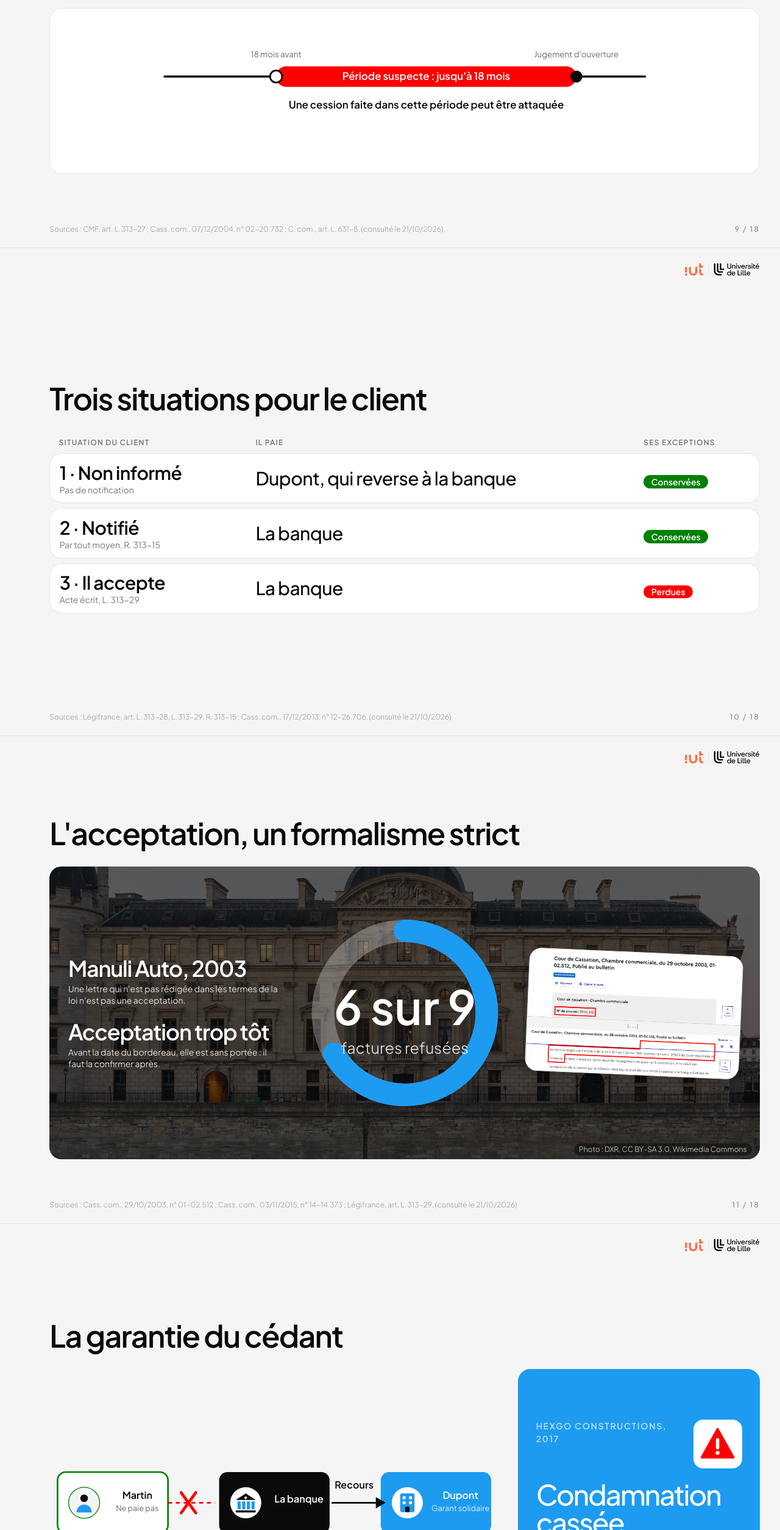
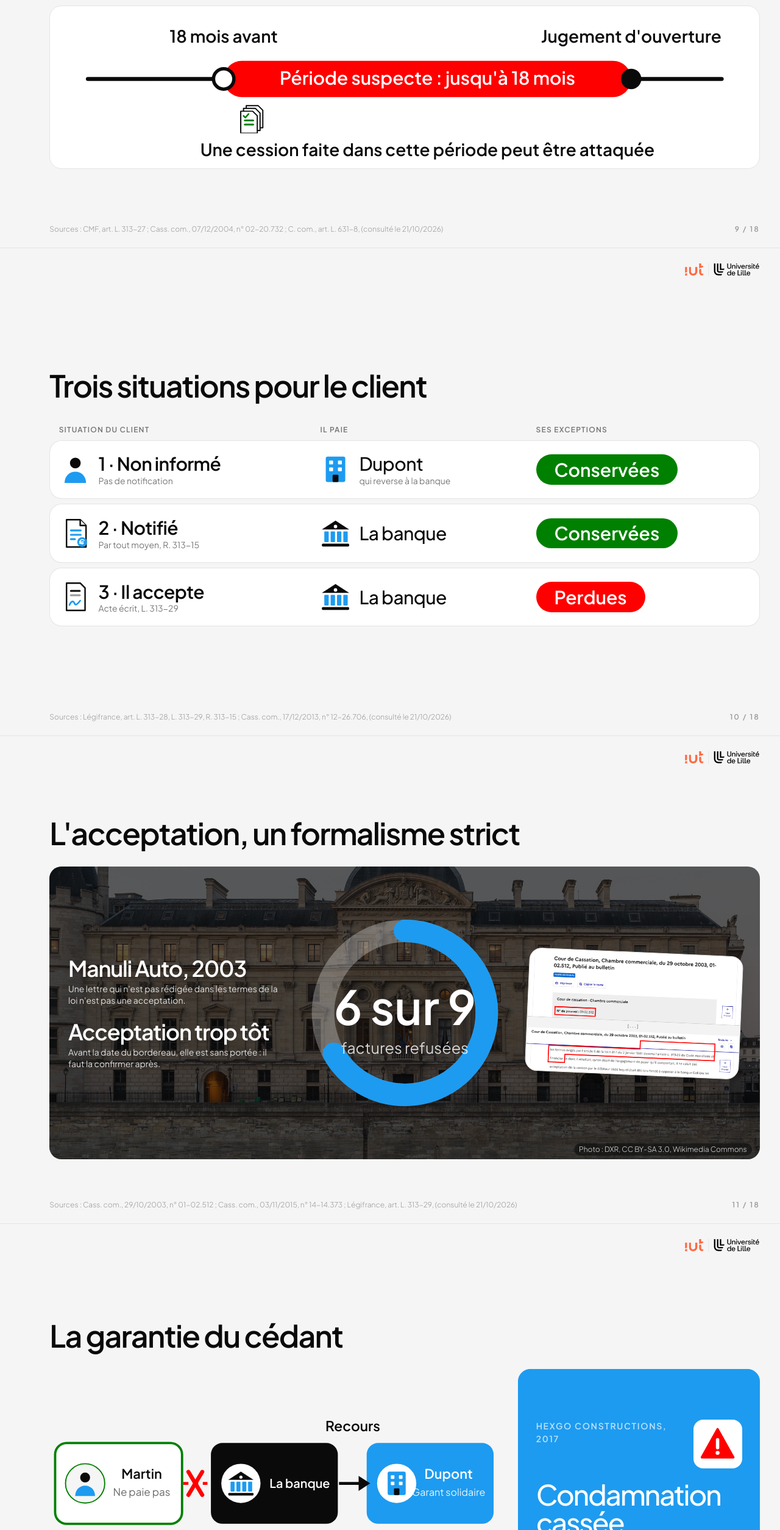
Before and after one commit to sosocht/expose-dailly, a plain HTML site: page fr/index.html in a window 1280 px wide. Shown: the part 6794-9303 px from the top of the page at 61% size. Drawn offline with Linux system fonts and the light colour scheme.

Commit message:
Exposé Dailly : slides 9, 10, 12, 15 et 16 retravaillées après revue
Co-Authored-By: Claude Sonnet 5.5 <noreply@anthropic.com>

```diff
--- a/fr/index.html
+++ b/fr/index.html
@@ -233,9 +233,9 @@ strong{font-weight:600}
 .s7w .photo{height:100%}
 .s8w{display:grid;grid-template-columns:1fr 38%;gap:2.4vw;height:54vh;align-items:stretch}
 .s8w .col{display:flex;flex-direction:column;gap:1.6vh;justify-content:center}
-.s9w{display:grid;grid-template-rows:auto 1fr;gap:2vh;height:56vh}
+.s9w{display:grid;grid-template-rows:auto minmax(0,1fr);gap:2vh;height:54vh}
 .s9h{display:grid;grid-template-columns:20vh 1fr;gap:2vw;align-items:center}
-.s9h .bou{width:20vh;height:20vh}
+.s9h .bou{width:16vh;height:16vh}
 .s11w{position:relative;height:60vh;border-radius:var(--r);overflow:hidden;color:#fff}
 .s11w .bg{position:absolute;inset:0}
 .s11w .bg img{width:100%;height:100%;object-fit:cover}
@@ -266,6 +266,11 @@ strong{font-weight:600}
 .s17w .merci{color:#fff;font-size:clamp(1.6rem,3.2vw,2.8rem);font-weight:600;letter-spacing:-.035em}
 .pied.cl{color:rgba(255,255,255,.7)}
 .fonds{position:relative}
+.lig{display:flex;align-items:center;gap:1vw}
+.lig .ico{width:6.4vh;height:6.4vh;flex:none}
+.lig small{display:block;font-size:var(--fs-md);font-weight:400;color:var(--sourdine);letter-spacing:0;margin-top:.3vh}
+.tabl.big td{padding:2.6vh 1.2vw}
+.pl.big{font-size:var(--fs-chiffre);padding:.25em 1em;font-weight:600}
 .barre{height:5.4vh;border-radius:999px;background:#fff;color:var(--vert);font-weight:600;display:flex;align-items:center;padding:0 1.2vw;font-size:var(--fs-md);white-space:nowrap}
 .barre-c{background:var(--encre)}
 .credit{font-size:12px;background:rgba(10,10,10,.55);padding:.1em .7em;border-radius:999px;text-shadow:none}
@@ -286,6 +291,7 @@ strong{font-weight:600}
   @keyframes a-balance{0%,100%{transform:rotate(-7deg)}50%{transform:rotate(7deg)}}
   @keyframes a-roule{from{transform:translateX(0)}to{transform:translateX(920px)}}
   @keyframes a-balai{0%{opacity:0;transform:translateX(-2vw)}12%,88%{opacity:1;transform:translateX(0)}100%{opacity:0;transform:translateX(2vw)}}
+  @keyframes a-roule2{from{transform:translateX(0)}to{transform:translateX(580px)}}
   @keyframes a-grandit{from{transform:scaleY(0)}}
   @keyframes a-arc{from{stroke-dashoffset:var(--dd)}}
   @keyframes a-ticks{from{opacity:0;transform:scale(.4)}}
@@ -332,11 +338,13 @@ strong{font-weight:600}
   /* S9 : bouclier qui pulse, zone suspecte qui se remplit */
   #s9.ici .bou{animation:a-pulse 3.2s ease-in-out infinite}
   #s9.ici .zone{animation:a-trace 2s .6s ease-out backwards}
+  #s9.ici .bille2{animation:a-roule2 6s 1.2s ease-in-out infinite alternate}
   #s9.ici .pt{animation:a-monte .7s ease-out backwards}
   #s9.ici .pt.p2{animation-delay:.5s} #s9.ici .pt.p3{animation-delay:1s}
   /* S10 : le tableau se déroule ligne par ligne */
   #s10.ici .tabl tbody tr{animation:a-droite .8s ease-out backwards}
   #s10.ici .tabl tbody tr:nth-child(2){animation-delay:.3s} #s10.ici .tabl tbody tr:nth-child(3){animation-delay:.6s}
+  #s10.ici .lig .ico,#s15.ici .lig .ico{animation:a-flotte 4.5s ease-in-out infinite}
   /* S11 : jauge 6 sur 9, pièce qui bouge */
   #s11.ici .s11w .bg img{animation:a-zoom 20s ease-out forwards}
   #s11.ici .don .arc{animation:a-arc 2s .5s ease-out backwards}
@@ -653,12 +661,13 @@ Et c'est pour cela que la date est une mention essentielle. Un bordereau qui n'e
         <div><svg class="ico"><use href="#c-immeuble"/></svg><p style="margin:0"><b>La créance sort du patrimoine du cédant</b><span>Ses autres créanciers ne peuvent pas la saisir</span></p></div>
         <div><svg class="ico"><use href="#c-pile"/></svg><p style="margin:0"><b>Les sûretés suivent la créance</b><span>Même si Dupont est en redressement ou en liquidation</span></p></div>
       </div></div>
-    <div class="carte" style="padding:1.6vh 1.6vw"><div class="tline" style="height:22vh"><svg viewBox="0 0 1200 250" role="img" aria-label="Période suspecte : jusqu'à 18 mois avant le jugement d'ouverture">
-      <path d="M 40 140 H 1160" stroke="#0a0a0a" stroke-width="5" stroke-linecap="round"/>
-      <g class="zone"><rect x="300" y="116" width="700" height="48" rx="24" fill="#ff0000"/><text x="650" y="148" text-anchor="middle" fill="#fff" style="font-family:var(--sans);font-size:24px;font-weight:600">Période suspecte : jusqu'à 18 mois</text></g>
-      <g class="pt"><circle cx="300" cy="140" r="14" fill="#fff" stroke="#0a0a0a" stroke-width="4"/><text class="tm2" x="300" y="95" text-anchor="middle">18 mois avant</text></g>
-      <g class="pt p2"><circle cx="1000" cy="140" r="14" fill="#0a0a0a"/><text class="tm2" x="1000" y="95" text-anchor="middle">Jugement d'ouverture</text></g>
-      <g class="pt p3"><text class="tf2" x="650" y="215" text-anchor="middle">Une cession faite dans cette période peut être attaquée</text></g>
+    <div class="carte" style="padding:1vh 1.6vw;min-height:0;overflow:hidden"><div class="tline" style="height:100%"><svg viewBox="0 0 1200 270" role="img" aria-label="Période suspecte : jusqu'à 18 mois avant le jugement d'ouverture">
+      <path d="M 40 120 H 1160" stroke="#0a0a0a" stroke-width="7" stroke-linecap="round"/>
+      <g class="zone"><rect x="280" y="88" width="720" height="64" rx="32" fill="#ff0000"/><text x="640" y="130" text-anchor="middle" fill="#fff" style="font-family:var(--sans);font-size:32px;font-weight:600">Période suspecte : jusqu'à 18 mois</text></g>
+      <g class="pt"><circle cx="280" cy="120" r="18" fill="#fff" stroke="#0a0a0a" stroke-width="6"/><text class="tf2" x="280" y="56" text-anchor="middle" style="font-size:30px">18 mois avant</text></g>
+      <g class="pt p2"><circle cx="1000" cy="120" r="18" fill="#0a0a0a"/><text class="tf2" x="1000" y="56" text-anchor="middle" style="font-size:30px">Jugement d'ouverture</text></g>
+      <g class="bille2"><use href="#c-pile" x="300" y="164" width="56" height="52"/></g>
+      <g class="pt p3"><text class="tf2" x="640" y="256" text-anchor="middle" style="font-size:30px">Une cession faite dans cette période peut être attaquée</text></g>
     </svg></div></div>
   </div>
   <p class="pied">Sources : CMF, art. L. 313-27 ; Cass. com., 07/12/2004, n° 02-20.732 ; C. com., art. L. 631-8, (consulté le 21/10/2026)</p>
@@ -673,10 +682,10 @@ Mais cette protection a deux limites. D'abord, la cession peut être attaquée s
 <section id="s10">
   <img class="lg-i" src="../assets/logo-iut.png" alt="IUT de Lille, Roubaix">
   <h2>Trois situations pour le client</h2>
-  <table class="tabl"><thead><tr><th>Situation du client</th><th>Il paie</th><th>Ses exceptions</th></tr></thead><tbody>
-    <tr><td>1 · Non informé<small>Pas de notification</small></td><td>Dupont, qui reverse à la banque</td><td><span class="pl v">Conservées</span></td></tr>
-    <tr><td>2 · Notifié<small>Par tout moyen, R. 313-15</small></td><td>La banque</td><td><span class="pl v">Conservées</span></td></tr>
-    <tr><td>3 · Il accepte<small>Acte écrit, L. 313-29</small></td><td>La banque</td><td><span class="pl r">Perdues</span></td></tr>
+  <table class="tabl big"><thead><tr><th>Situation du client</th><th>Il paie</th><th>Ses exceptions</th></tr></thead><tbody>
+    <tr><td><span class="lig"><svg class="ico"><use href="#c-personne"/></svg><span>1 · Non informé<small>Pas de notification</small></span></span></td><td><span class="lig"><svg class="ico"><use href="#c-immeuble"/></svg><span>Dupont<small>qui reverse à la banque</small></span></span></td><td><span class="pl v big">Conservées</span></td></tr>
+    <tr><td><span class="lig"><svg class="ico"><use href="#c-facture"/></svg><span>2 · Notifié<small>Par tout moyen, R. 313-15</small></span></span></td><td><span class="lig"><svg class="ico"><use href="#c-banque"/></svg><span>La banque</span></span></td><td><span class="pl v big">Conservées</span></td></tr>
+    <tr><td><span class="lig"><svg class="ico"><use href="#c-signature"/></svg><span>3 · Il accepte<small>Acte écrit, L. 313-29</small></span></span></td><td><span class="lig"><svg class="ico"><use href="#c-banque"/></svg><span>La banque</span></span></td><td><span class="pl r big">Perdues</span></td></tr>
   </tbody></table>
   <p class="pied">Sources : Légifrance, art. L. 313-28, L. 313-29, R. 313-15 ; Cass. com., 17/12/2013, n° 12-26.706, (consulté le 21/10/2026)</p>
   <div class="num">10 / 18</div>
@@ -713,14 +722,15 @@ Pour Martin, le message est clair : il faut bien réfléchir avant de signer.</d
   <img class="lg-i" src="../assets/logo-iut.png" alt="IUT de Lille, Roubaix">
   <h2>La garantie du cédant</h2>
   <div class="s12w">
-    <div class="tline"><svg viewBox="0 0 1100 440" role="img" aria-label="Le client ne paie pas : la banque se retourne contre le cédant">
-      <g class="noeud"><rect x="20" y="150" width="270" height="150" rx="20" fill="#fff" stroke="#008000" stroke-width="4"/><circle cx="85" cy="225" r="38" fill="#f5f5f5" stroke="#008000" stroke-width="2"/><use href="#c-personne" x="58" y="198" width="54" height="54"/><text class="tf2" x="215" y="215" text-anchor="middle">Martin</text><text class="tm2" x="215" y="246" text-anchor="middle">Ne paie pas</text></g>
-      <g class="noeud n2"><rect x="415" y="150" width="270" height="150" rx="20" fill="#0a0a0a"/><circle cx="480" cy="225" r="38" fill="#fff"/><use href="#c-banque" x="452" y="197" width="56" height="56"/><text class="tf2" x="610" y="225" text-anchor="middle" fill="#fff" style="fill:#fff">La banque</text></g>
-      <g class="noeud n3"><rect x="810" y="150" width="270" height="150" rx="20" fill="#1d9bf0"/><circle cx="875" cy="225" r="38" fill="#fff"/><use href="#c-immeuble" x="847" y="197" width="56" height="56"/><text class="tf2" x="1005" y="215" text-anchor="middle" style="fill:#fff">Dupont</text><text class="tm2" x="1005" y="246" text-anchor="middle" style="fill:rgba(255,255,255,.85)">Garant solidaire</text></g>
-      <path d="M 290 225 H 405" stroke="#ff0000" stroke-width="4" stroke-dasharray="10 9" fill="none"/><path d="M 322 200 l 36 50 M 358 200 l -36 50" stroke="#ff0000" stroke-width="7" stroke-linecap="round"/>
-      <path class="flux2" d="M 690 225 H 800" stroke="#0a0a0a" stroke-width="4" fill="none"/><polygon points="798,211 822,225 798,239" fill="#0a0a0a"/>
-      <text class="tf2" x="745" y="190" text-anchor="middle">Recours</text>
-      <text class="tm2" x="550" y="400" text-anchor="middle">Sauf clause de non-recours · demande amiable d'abord, sauf convention</text>
+    <div class="tline"><svg viewBox="-10 0 780 400" role="img" aria-label="Le client ne paie pas : la banque se retourne contre le cédant">
+      <g class="noeud"><rect x="0" y="100" width="220" height="140" rx="20" fill="#fff" stroke="#008000" stroke-width="4"/><circle cx="52" cy="170" r="34" fill="#f5f5f5" stroke="#008000" stroke-width="2"/><use href="#c-personne" x="27" y="145" width="50" height="50"/><text class="tf2" x="150" y="162" text-anchor="middle" style="font-size:23px">Martin</text><text class="tm2" x="150" y="192" text-anchor="middle" style="font-size:18px">Ne paie pas</text></g>
+      <g class="noeud n2"><rect x="270" y="100" width="220" height="140" rx="20" fill="#0a0a0a"/><circle cx="322" cy="170" r="34" fill="#fff"/><use href="#c-banque" x="297" y="145" width="50" height="50"/><text class="tf2" x="424" y="178" text-anchor="middle" style="fill:#fff;font-size:21px">La banque</text></g>
+      <g class="noeud n3"><rect x="540" y="100" width="220" height="140" rx="20" fill="#1d9bf0"/><circle cx="592" cy="170" r="34" fill="#fff"/><use href="#c-immeuble" x="567" y="145" width="50" height="50"/><text class="tf2" x="682" y="162" text-anchor="middle" style="fill:#fff;font-size:23px">Dupont</text><text class="tm2" x="682" y="192" text-anchor="middle" style="fill:rgba(255,255,255,.9);font-size:17px">Garant solidaire</text></g>
+      <path d="M 222 170 H 264" stroke="#ff0000" stroke-width="5" stroke-dasharray="9 8" fill="none"/><path d="M 231 150 l 24 40 M 255 150 l -24 40" stroke="#ff0000" stroke-width="7" stroke-linecap="round"/>
+      <path class="flux2" d="M 492 170 H 528" stroke="#0a0a0a" stroke-width="5" fill="none"/><polygon points="526,157 546,170 526,183" fill="#0a0a0a"/>
+      <text class="tf2" x="516" y="80" text-anchor="middle">Recours</text>
+      <text class="tm2" x="380" y="310" text-anchor="middle" style="font-size:24px">Sauf clause de non-recours</text>
+      <text class="tm2" x="380" y="346" text-anchor="middle" style="font-size:24px">Demande amiable d'abord, sauf convention</text>
     </svg></div>
     <div style="display:flex;flex-direction:column;gap:1.6vh">
       <div class="ck b" style="flex:1;justify-content:center"><div class="tete"><small>Hexgo Constructions, 2017</small><span class="pastille"><svg class="ico"><use href="#c-alerte"/></svg></span></div><div class="gros" style="font-size:clamp(2rem,3.6vw,3.2rem)">Condamnation cassée</div><p>La banque avait poursuivi la caution du cédant sans avoir d'abord demandé le paiement à la commune débitrice.</p></div>
@@ -784,9 +794,9 @@ La banque doit donc être très rigoureuse.</div>
   <div class="s15w">
     <div class="bloc" style="flex-direction:row;align-items:center;gap:2vw;padding:1.8vh 2vw"><div class="grand" style="font-size:clamp(1.6rem,3vw,2.6rem);letter-spacing:-.035em">Intérêts et commissions</div><div class="leg" style="max-width:34%">La banque se rémunère : cher pour une entreprise déjà fragile</div></div>
     <table class="tabl"><thead><tr><th></th><th>Cession Dailly</th><th>Affacturage</th></tr></thead><tbody>
-      <tr><td>Le client ne paie pas</td><td><span class="pl r">Le risque reste chez l'entreprise</span></td><td><span class="pl v">Peut être pris en charge</span></td></tr>
-      <tr><td>Poste clients</td><td>Géré par l'entreprise</td><td>Gestion complète</td></tr>
-      <tr><td>Garantie</td><td>Garant solidaire du paiement<small>Sauf convention contraire</small></td><td>Selon le contrat</td></tr>
+      <tr><td><span class="lig"><svg class="ico"><use href="#c-alerte"/></svg><span>Le client ne paie pas</span></span></td><td><span class="pl r">Le risque reste chez l'entreprise</span></td><td><span class="pl v">Peut être pris en charge</span></td></tr>
+      <tr><td><span class="lig"><svg class="ico"><use href="#c-facture"/></svg><span>Poste clients</span></span></td><td>Géré par l'entreprise</td><td>Gestion complète</td></tr>
+      <tr><td><span class="lig"><svg class="ico"><use href="#c-bouclier"/></svg><span>Garantie</span></span></td><td>Garant solidaire du paiement<small>Sauf convention contraire</small></td><td>Selon le contrat</td></tr>
     </tbody></table>
   </div>
   <p class="pied">Sources : Légifrance, art. L. 313-24 ; Dalloz ; Lamy droit du financement, (consulté le 21/10/2026)</p>
@@ -802,7 +812,7 @@ Contrairement à l'affacturage, le risque d'impayé reste donc chez elle.</div>
   <img class="lg-i" src="../assets/logo-iut.png" alt="IUT de Lille, Roubaix">
   <h2>Quatrième limite : le client et la banque</h2>
   <div class="s16w">
-    <div class="tline"><svg viewBox="0 0 900 470" role="img" aria-label="Balance : le client qui accepte, la banque"><rect x="436" y="120" width="28" height="300" rx="6" fill="#0a0a0a"/><rect x="330" y="415" width="240" height="22" rx="10" fill="#0a0a0a"/>
+    <div class="tline"><svg viewBox="-40 0 980 470" role="img" aria-label="Balance : le client qui accepte, la banque"><rect x="436" y="120" width="28" height="300" rx="6" fill="#0a0a0a"/><rect x="330" y="415" width="240" height="22" rx="10" fill="#0a0a0a"/>
       <g class="fleau"><rect x="90" y="100" width="720" height="22" rx="11" fill="#0a0a0a"/><circle cx="450" cy="111" r="18" fill="#1d9bf0"/>
         <path d="M 120 122 L 60 250 M 120 122 L 200 250" stroke="#0a0a0a" stroke-width="4" fill="none"/><path d="M 780 122 L 700 250 M 780 122 L 840 250" stroke="#0a0a0a" stroke-width="4" fill="none"/>
         <rect x="0" y="250" width="280" height="130" rx="18" fill="#1d9bf0"/><text x="140" y="300" text-anchor="middle" fill="#fff" style="font-family:var(--sans);font-size:22px;font-weight:600">Le client qui accepte</text><text x="140" y="338" text-anchor="middle" fill="#fff" style="font-family:var(--sans);font-size:19px">Exceptions perdues</text>
```
Also changed, not shown: 1 other file.
